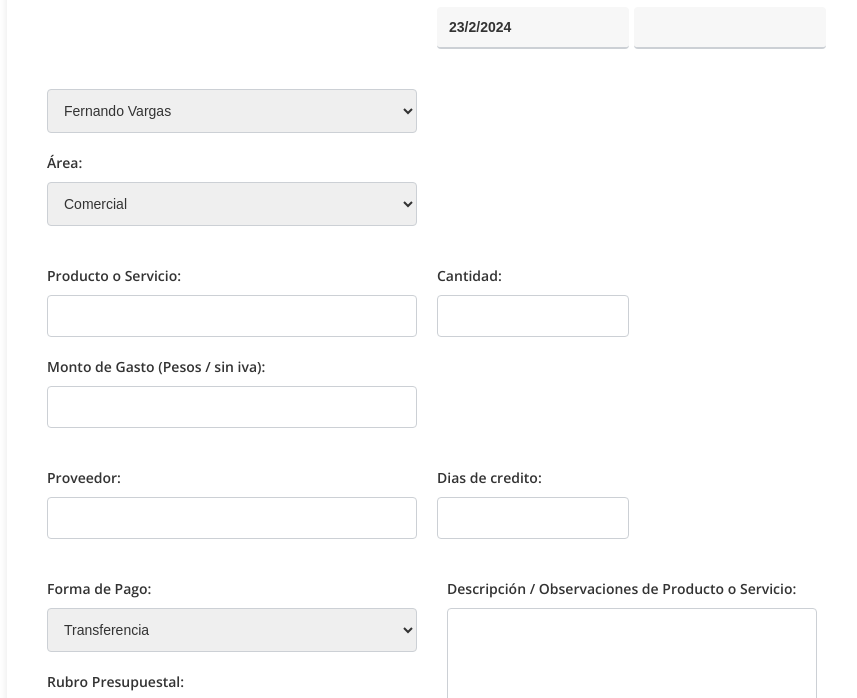
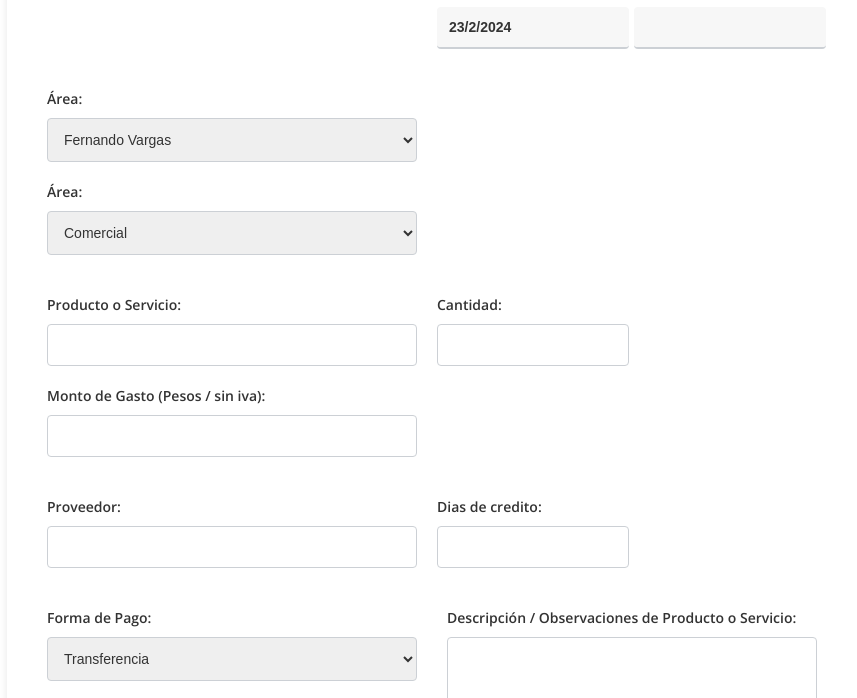
Before and after one commit to selketO/formulariov5, a website: page public/formulario.html in a window 1280 px wide. Shown: the part 99-797 px from the top of the page, without its empty margins (208-1065 px from the left). Drawn offline with nearby package versions, Linux system fonts and the light colour scheme; no server answers.

Commit message:
Update formulario.html

```diff
--- a/public/formulario.html
+++ b/public/formulario.html
@@ -27,6 +27,7 @@
         </div>
         <div class="row">
             <div class="col-50">
+                <label for="area" class="field-label">Área:</label>
                 <select id="applicant" name="applicant" class="field-input">
                     <!-- Opciones de aplicantes se agregarán aquí dinámicamente con JavaScript -->
                 </select>
```
